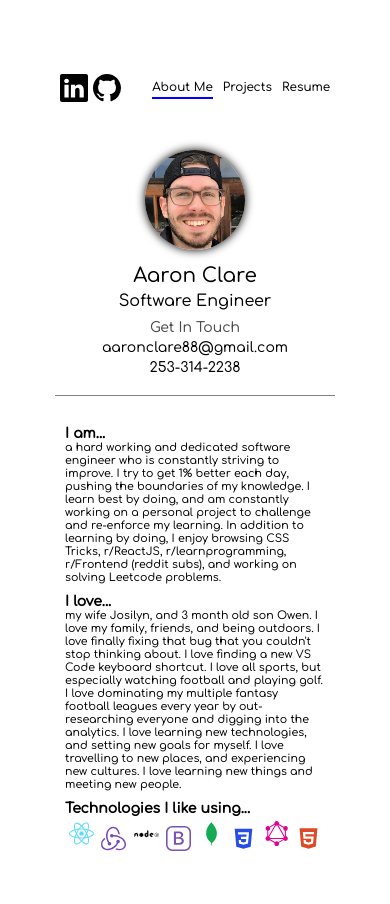
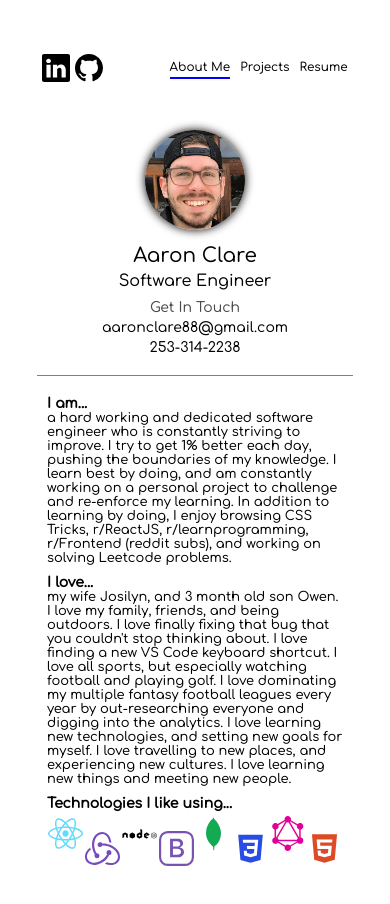
Before and after one commit to aaronclare3/Portfolio, a React (Create React App) app: page / in a window 390 px wide. Shown: the top 904 px of the page. Built offline with nearby package versions, Linux system fonts and the light colour scheme.

Commit message:
fixed more responsiveness issues

```diff
--- a/src/components/About.css
+++ b/src/components/About.css
@@ -283,9 +283,15 @@
 }
 
 @media (max-width: 560px) {
+    .Main {
+        width: 100%;
+        margin: 0;
+        padding: 0;
+    }
     .About-Main {
         height: fit-content;
-        margin-top: 20px;
+        /* margin-top: 20px; */
+        padding: 0px;
     }
     .AboutMainIAmHeader, .AboutMainILoveHeader, .AboutMainILikeHeader {
         font-size: 14px !important;
@@ -294,17 +300,8 @@
     .AboutMainIAmBody, .AboutMainILoveBody {
         font-size: 13px !important;
     }
-    .AboutMainILikeBody1, .AboutMainILikeBody2 {
-        font-size: 25px !important;
-    }
 }
 
-@media (max-width: 430px) {
-
-    .AboutMainILikeBody1, .AboutMainILikeBody2 {
-        font-size: 20px;
-    }
-}
 
 @media (max-width: 450px) {
     .About-Left {
@@ -325,7 +322,7 @@
     }
 }
 
-@media (max-width: 390px) {
+/* @media (max-width: 390px) {
     .AboutMainIAmHeader, .AboutMainILoveHeader, .AboutMainILikeHeader {
         font-size: 14px !important;
     }
@@ -333,4 +330,4 @@
     .AboutMainIAmBody, .AboutMainILoveBody {
         font-size: 11px !important;
     }
-}
+} */
--- a/src/components/App.css
+++ b/src/components/App.css
@@ -221,7 +221,7 @@ li.slide-underline {
     }
 }
 
-@media (max-width: 900px) {
+@media (max-width: 1020px) {
     .Navbar-menu-list > li {
         margin-left: 40px;
         font-size: 16px;
@@ -288,7 +288,7 @@ li.slide-underline {
 }
 
 
-@media (max-width: 400px) {
+@media (max-width: 450px) {
     .Navbar-menu-list > li {
         margin-left: 10px;
         font-size: 12px;
```
